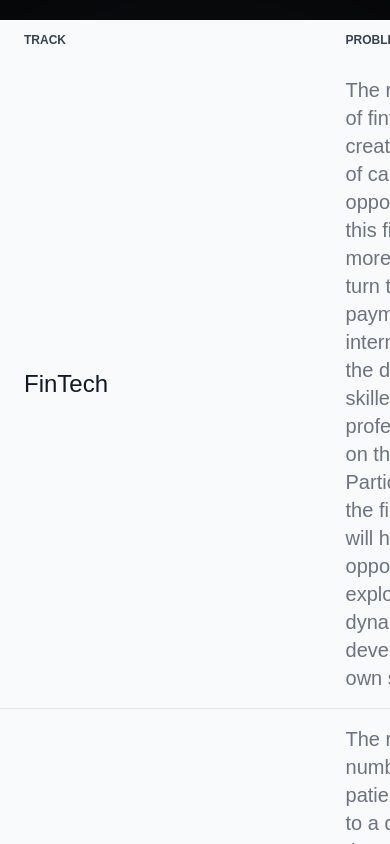
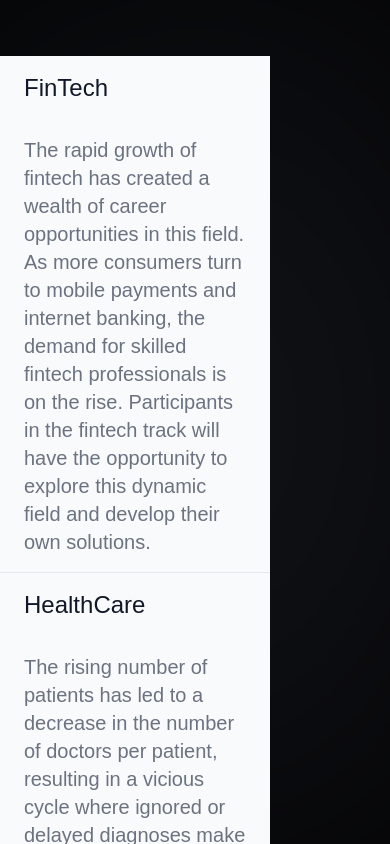
Before and after one commit to nawed2611/hackwithmait, a React (Vite) app: page /table in a window 390 px wide. Shown: the top 844 px of the page. Built offline with nearby package versions, Linux system fonts and the light colour scheme; a web font is replaced by a local one; what tw-elements would draw is missing.

Commit message:
router error resolve

```diff
--- a/src/pages/Tracks.jsx
+++ b/src/pages/Tracks.jsx
@@ -10,8 +10,20 @@ import edtech from '../assets/tracks/edtech.jpg'
 import healthcare from '../assets/tracks/healthcare.jpg'
 import open_inn from '../assets/tracks/open_inn.jpg'
 import SponsorTracks from './SponsorTracks_trash';
+import { useNavigate } from 'react-router-dom';
 
 const Tracks = () => {
+    const navigate=useNavigate()
+    const redirectToPage=(page)=>{
+        if (page===1){
+            console.log("normal tracks");
+            navigate("/table")
+        }
+        if (page===2){
+            console.log("normal tracks");
+            navigate("/")
+        }
+    }
     const [selectedId, setSelectedId] = useState(null);
     const items = {
         1: {
@@ -46,40 +58,6 @@ const Tracks = () => {
             imageUrl: "https://img.freepik.com/free-vector/business-team-meeting-office-co-working-space_74855-6913.jpg?w=1060&t=st=1671132595~exp=1671133195~hmac=6f1b9412ee3f34dd1bcfb198a3103d0c6a35b20b31c78aca3584e4e246977156"
         }
     }
-    // const [selectedId, setSelectedId] = useState(null);
-    // const items = {
-    //     1: {
-    //         header: "FinTech",
-    //         content: "The rapid growth of fintech has created a wealth of career opportunities in this field. As more consumers turn to mobile payments and internet banking, the demand for skilled fintech professionals is on the rise. Participants in the fintech track will have the opportunity to explore this dynamic field and develop their own solutions.",
-    //         imageUrl: "https://img.freepik.com/free-vector/fintech-business-related_24908-57041.jpg?w=740&t=st=1671131881~exp=1671132481~hmac=4fec8120e2ed4eb70de1e0004eebb0d4f12ee391fa3c880f1859d4187e26f390"
-    //     },
-    //     2: {
-    //         header: "HealthCare",
-    //         content: "The rising number of patients has led to a decrease in the number of doctors per patient, resulting in a vicious cycle where ignored or delayed diagnoses make patients more dependent on doctors' check-ups. Some patients cannot afford to visit a doctor, exacerbating the problem. This situation has created a need for innovative solutions that can improve access to healthcare and reduce the reliance on in-person doctor's visits.",
-    //         imageUrl: "https://img.freepik.com/free-vector/medical-workers-analyzing-electronic-record_1262-19834.jpg?w=1060&t=st=1671132454~exp=1671133054~hmac=12d437b01b7d97962f37ff50646220a6c282a9d6cfae3a210f36028e25669d0e"
-    //     },
-    //     3: {
-    //         header: "Sustainable Development",
-    //         content: "The demand for natural resources and the impact of human activities on the environment have raised concerns about sustainable development. HackwithMAIT3.0 offers a sustainability track for participants to explore and develop solutions that support economic growth without harming the planet. Participants will have the opportunity to learn about sustainability technologies and practices and to use their skills and creativity to make a difference.",
-    //         imageUrl: "https://img.freepik.com/free-vector/illustration-human-avatar-with-environment_53876-17627.jpg?w=1060&t=st=1671132491~exp=1671133091~hmac=8185b524e3750c928c4d6065c422fb5f26c52027dd8ce80d51782c7c4a12e17b"
-    //     },
-    //     4: {
-    //         header: "EdTech",
-    //         content: "Edtech involves using technology to enhance and support teaching and learning. In this track, participants will have the opportunity to learn about the latest edtech technologies and practices and to use their skills and creativity to develop innovative solutions and make a difference in the field of education.",
-    //         imageUrl: "https://img.freepik.com/free-vector/illustration-human-avatar-with-environment_53876-17627.jpg?w=1060&t=st=1671132491~exp=1671133091~hmac=8185b524e3750c928c4d6065c422fb5f26c52027dd8ce80d51782c7c4a12e17b"
-    //     },
-    //     5: {
-    //         header: "Communication",
-    //         content: "Communication technology is a broad field that encompasses a range of tools and approaches for facilitating communication and information sharing. This includes everything from messaging and video conferencing to social media and online collaboration tools. In communication track, participants will have the chance to learn about the latest technologies and practices in communication technology and to use their skills and creativity to make a difference.",
-    //         imageUrl: "https://img.freepik.com/free-vector/people-communicating-via-social-media_74855-5551.jpg?w=1380&t=st=1671132559~exp=1671133159~hmac=b0665e05b3d655d98ba7774f6d0a1dceab50745befb50c67baaeb86abb7d955f"
-
-    //     },
-    //     6: {
-    //         header: "Open Innovation",
-    //         content: "Open innovation involves involving people outside a company or organization in the development of new ideas and technologies. HackwithMAIT 4.0 offers an open innovation track for participants to explore and develop their own solutions. Participants will have the opportunity to learn about open innovation technologies and practices and to use their skills and creativity to make a difference.",
-    //         imageUrl: "https://img.freepik.com/free-vector/business-team-meeting-office-co-working-space_74855-6913.jpg?w=1060&t=st=1671132595~exp=1671133195~hmac=6f1b9412ee3f34dd1bcfb198a3103d0c6a35b20b31c78aca3584e4e246977156"
-    //     }
-    // }
     function ToggleContent({ header, id }) {
         return (
             <motion.div
--- a/src/pages/table.jsx
+++ b/src/pages/table.jsx
@@ -3,19 +3,6 @@ import { AnimatePresence, motion } from 'framer-motion';
 import { AiOutlineCloseCircle } from 'react-icons/ai';
 
 const table = () => {
-    function ToggleContent({ header, id }) {
-        return (
-            <motion.div
-                layout
-                layoutId={id}
-                onClick={() => setSelectedId(id)}
-                className='flex z-10 flex-col justify-center items-center w-[40%] h-32 sm:w-[28vw] sm:h-[35vh] m-2 bg-white rounded-lg shadow-lg cursor-pointer max-md:my-4 max-md:h-1/5 max-md:w-3/4'
-            >
-                <motion.img src={items[id].imageUrl} className='w-full h-full object-fit rounded-lg hover:blur-md transition-all' alt='Tracks' />
-                <motion.h2 className='bg-white drop-shadow-sm p-2 rounded-md absolute font-bold  text-xs sm:text-xl' layout>{header}</motion.h2>
-            </motion.div>
-        )
-    }
     const items = {
         1: {
             header: "FinTech",
@@ -52,9 +39,9 @@ const table = () => {
   return (
     <>
     <div className='radial-bg-2 w-[98vw] h-screen absolute'></div>
-    <div class="relative overflow-x-auto shadow-md sm:rounded-lg">
-    <table class="w-full text-sm text-left text-gray-500 dark:text-gray-400 my-5">
-        <thead class="text-xs text-gray-700 uppercase bg-gray-50 dark:bg-gray-700 dark:text-gray-400">
+    <div class="relative overflow-x-auto shadow-md sm:rounded-lg ">
+    <table class="w-full text-sm text-left text-gray-500 dark:text-gray-400 my-5 max-md:my-0">
+        <thead class="text-xs text-gray-700 uppercase bg-gray-50 dark:bg-gray-700 dark:text-gray-400 max-md:invisible">
             <tr>
                 <th scope="col" class="px-6 py-3">
                     Track
@@ -66,8 +53,8 @@ const table = () => {
         </thead>
         {
             Object.keys(items).map((id) => (
-                <tr class="border-b bg-gray-50 dark:bg-gray-800 dark:border-gray-700">
-                <th scope="row" class="px-6 py-4 font-medium text-gray-900 whitespace-nowrap dark:text-white text-2xl">
+                <tr class="border-b bg-gray-50 dark:bg-gray-800 dark:border-gray-700 max-md:flex max-md:flex-col">
+                <th scope="row" class="px-6 py-4 font-medium text-gray-900 dark:text-white text-2xl ">
                     {items[id].header}
                 </th>
                 <td class="px-6 py-4 text-xl">
@@ -84,23 +71,3 @@ const table = () => {
 }
 
 export default table
-
-{/* <AnimatePresence>
-                {selectedId && (
-
-                    <motion.div className='bg-[#1e1e1e] text-white rounded-md drop-shadow-md border border-blue-800 p-4 absolute sm:mt-64 mt-32 w-[90vw] sm:w-[45vw] sm:min-h-[35vh]' layoutId={selectedId}>
-                        <div className='flex items-center justify-between my-4 px-4'>
-                            <motion.h1 className='font-bold text-2xl'>{items[selectedId].header}</motion.h1>
-                            <motion.button className='flex items-end' onClick={() => setSelectedId(null)}>
-                                <AiOutlineCloseCircle size={22} />
-                            </motion.button>
-                        </div>
-                        <div className='flex items-center justify-between'>
-                            <motion.p className='text-lg m-1'>{items[selectedId].content}</motion.p>
-                            <motion.img src={items[selectedId].imageUrl} className='w-32 h-32 border object-cover rounded-lg' alt='Tracks' />
-                        </div>
-                    </motion.div>
-
-
-                )}
-            </AnimatePresence> */}
```
Also changed, not shown: vercel.json (added), 1 other file (tests, documents, lock files or other folders).
